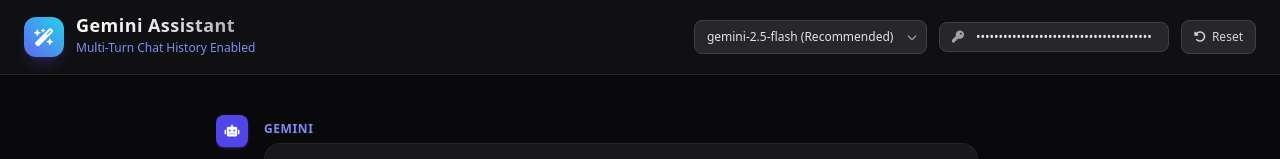
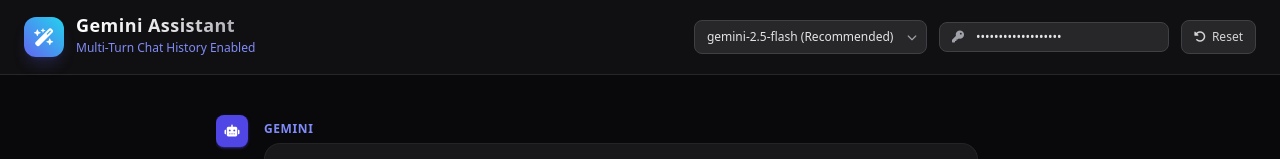
Before and after one commit to shivani-009/my_gemini, a plain HTML site: page index.html in a window 1280 px wide. Shown: the top 159 px of the page. Drawn offline with nearby package versions, Linux system fonts and the light colour scheme.

```diff
--- a/index.html
+++ b/index.html
@@ -63,7 +63,7 @@
             <!-- API Key Input -->
             <div class="flex items-center bg-zinc-800 border border-zinc-700 rounded-lg px-2 py-1.5 focus-within:border-indigo-500 transition">
                 <i class="fa-solid fa-key text-zinc-400 text-xs px-1"></i>
-                <input type="password" id="apiKeyInput" value="AIzaSyC5CqqVd1Allx1sq0zDD9KOCjgGXnY0nOQ" placeholder="Enter Gemini API Key" class="bg-transparent text-xs text-zinc-200 focus:outline-none w-48 px-2" />
+                <input type="password" id="apiKeyInput" value="Wright here API KEY" placeholder="Enter Gemini API Key" class="bg-transparent text-xs text-zinc-200 focus:outline-none w-48 px-2" />
             </div>
             <!-- Reset Button -->
             <button id="clearChatBtn" class="bg-zinc-800 hover:bg-zinc-700 text-zinc-300 border border-zinc-700 px-3 py-2 rounded-lg text-xs font-medium transition flex items-center gap-1.5">
```
